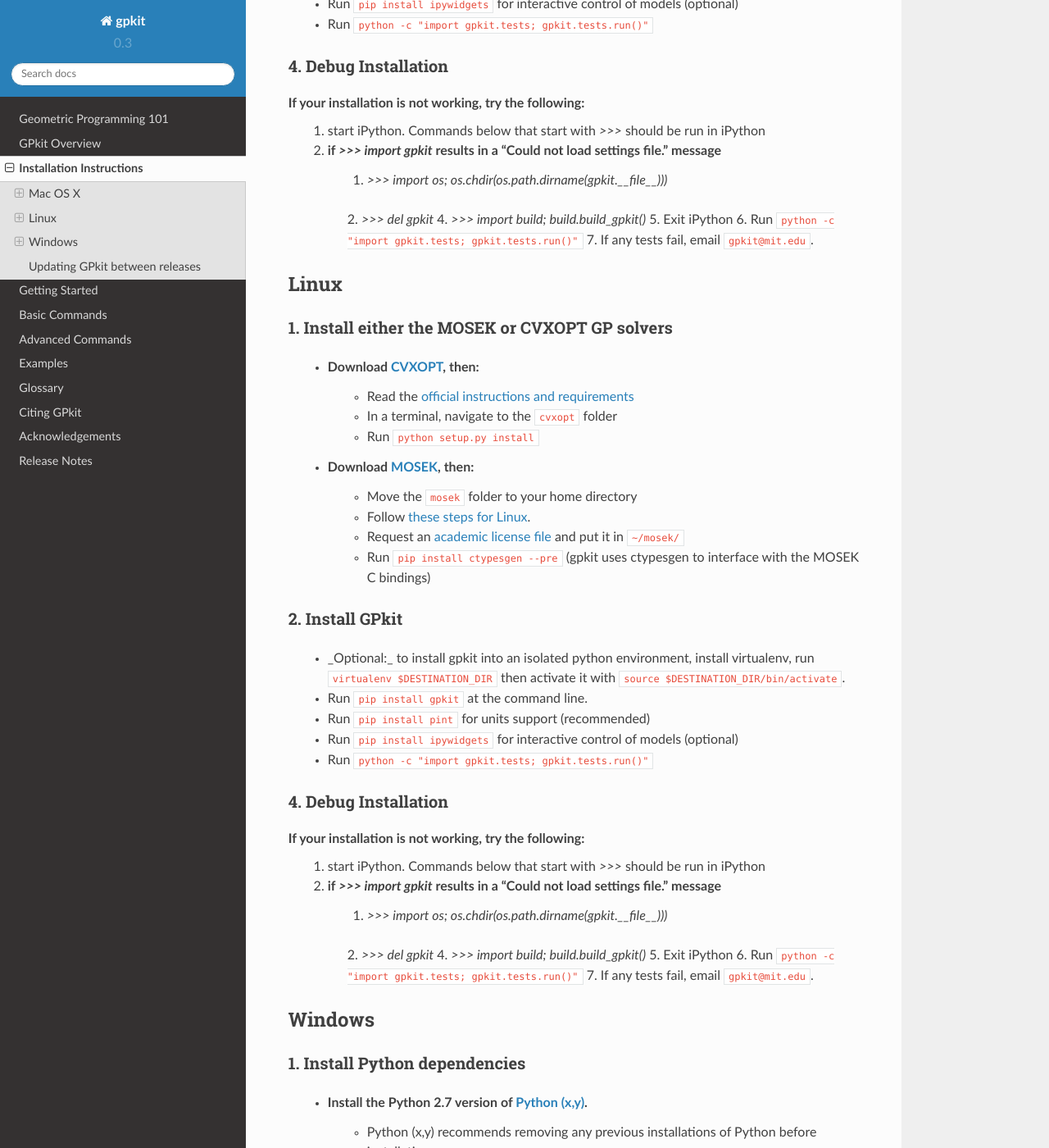
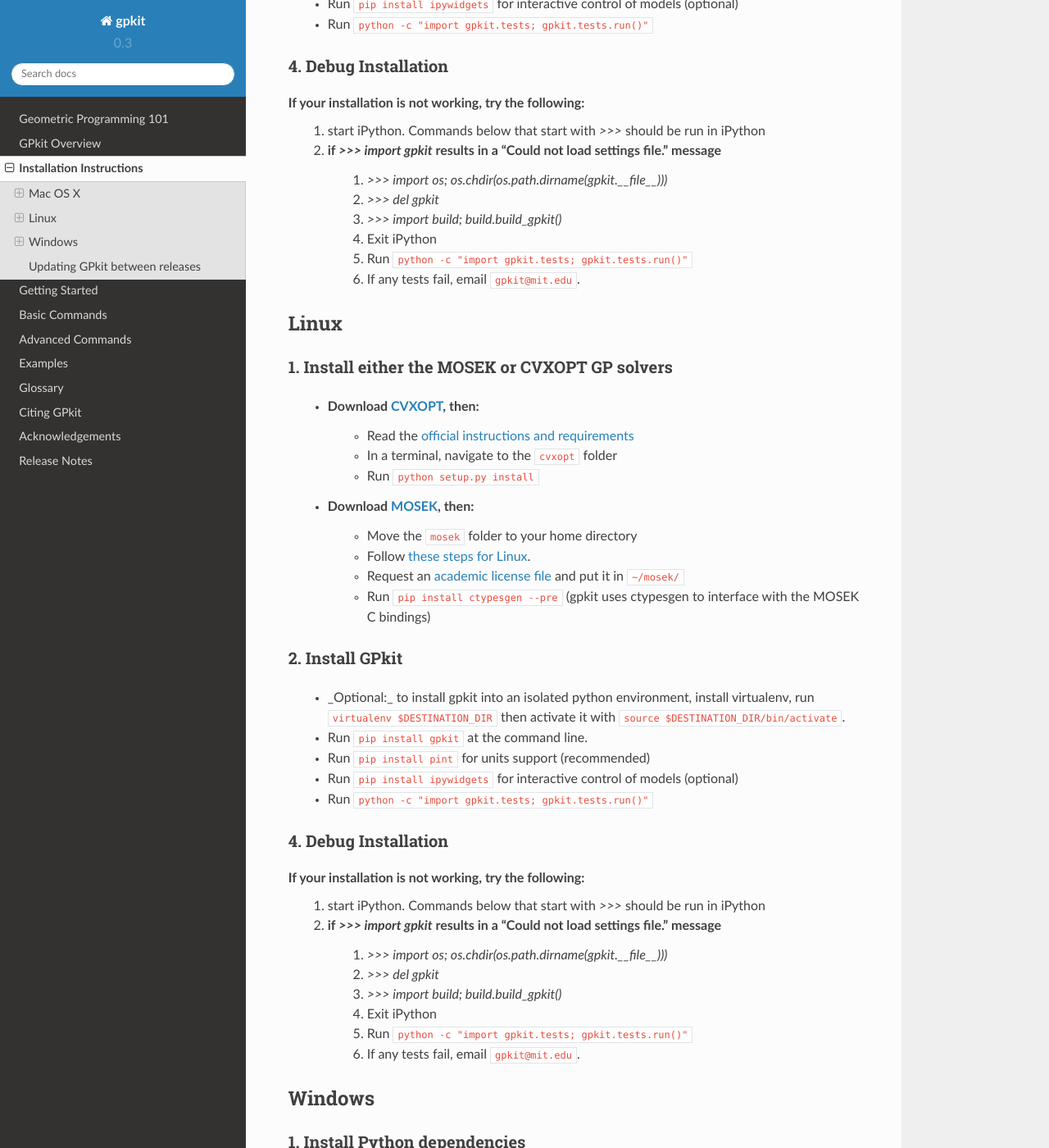
Before and after one commit to convexengineering/gpkit, a Sphinx documentation site: the page built from docs/source/installation.rst, in a window 1280 px wide and 1400 px high, scrolled down 1144 px. Shown: the whole window at 82% size. Built offline with Sphinx 7.4.7 and the Read the Docs theme 2.0.0, drawn with Linux system fonts in a browser that asks for light colours; some of the changed text lies outside the part shown.

Commit message:
fix numbering in install docs (sorry @whoburg)

```diff
--- a/docs/source/installation.rst
+++ b/docs/source/installation.rst
@@ -45,10 +45,10 @@
   2. if `>>> import gpkit` results in a "Could not load settings file." message
       1. `>>> import os; os.chdir(os.path.dirname(gpkit.__file__)))`
       2. `>>> del gpkit`
-      4. `>>> import build; build.build_gpkit()`
-      5. Exit iPython
-      6. Run ``python -c "import gpkit.tests; gpkit.tests.run()"``
-      7. If any tests fail, email ``gpkit@mit.edu``.
+      3. `>>> import build; build.build_gpkit()`
+      4. Exit iPython
+      5. Run ``python -c "import gpkit.tests; gpkit.tests.run()"``
+      6. If any tests fail, email ``gpkit@mit.edu``.
 
 
 
@@ -85,10 +85,10 @@
   2. if `>>> import gpkit` results in a "Could not load settings file." message
       1. `>>> import os; os.chdir(os.path.dirname(gpkit.__file__)))`
       2. `>>> del gpkit`
-      4. `>>> import build; build.build_gpkit()`
-      5. Exit iPython
-      6. Run ``python -c "import gpkit.tests; gpkit.tests.run()"``
-      7. If any tests fail, email ``gpkit@mit.edu``.
+      3. `>>> import build; build.build_gpkit()`
+      4. Exit iPython
+      5. Run ``python -c "import gpkit.tests; gpkit.tests.run()"``
+      6. If any tests fail, email ``gpkit@mit.edu``.
 
 
 
@@ -132,10 +132,10 @@
   2. if `>>> import gpkit` results in a "Could not load settings file." message
       1. `>>> import os; os.chdir(os.path.dirname(gpkit.__file__)))`
       2. `>>> del gpkit`
-      4. `>>> import build; build.build_gpkit()`
-      5. Exit iPython
-      6. Run ``python -c "import gpkit.tests; gpkit.tests.run()"``
-      7. If any tests fail, email ``gpkit@mit.edu``.
+      3. `>>> import build; build.build_gpkit()`
+      4. Exit iPython
+      5. Run ``python -c "import gpkit.tests; gpkit.tests.run()"``
+      6. If any tests fail, email ``gpkit@mit.edu``.
 
 
 Updating GPkit between releases
```
